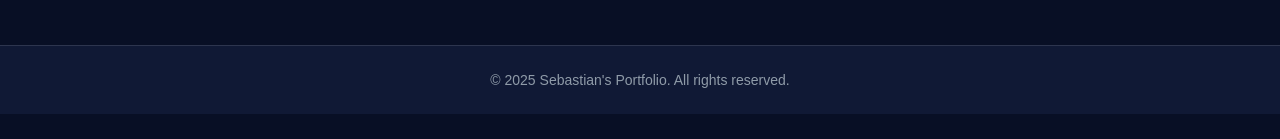
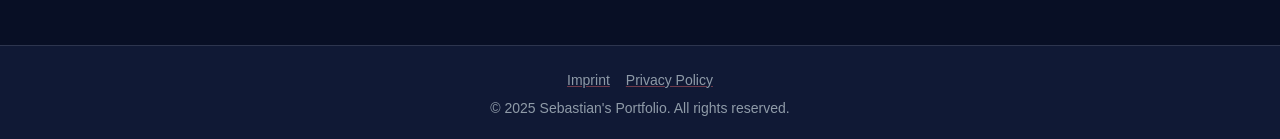
Before and after one commit to SebastianChristoph/portfolio, a React (Vite) app: page / in a window 1280 px wide. Shown: the part 2539-2678 px from the top of the page. Before the commit the page ends 2653 px from the top, so only its background shows below. Built offline with nearby package versions, Linux system fonts and the light colour scheme.

Commit message:
terms and conditions

```diff
--- a/src/components/Footer.tsx
+++ b/src/components/Footer.tsx
@@ -1,6 +1,47 @@
-import { Box, Typography, Container } from '@mui/material';
+import { Box, Typography, Container, Link } from '@mui/material';
+import { useState } from 'react';
+import LegalModal from './LegalModal';
 
 const Footer = () => {
+  const [openImprint, setOpenImprint] = useState(false);
+  const [openPrivacy, setOpenPrivacy] = useState(false);
+
+  const imprintContent = `Imprint
+
+Sebastian's Portfolio
+[Your Address]
+[Your City, Country]
+
+Contact:
+Email: [Your Email]
+Phone: [Your Phone Number]
+
+Responsible for content:
+[Your Name]
+
+Note: Please replace the placeholders with your actual information.`;
+
+  const privacyContent = `Privacy Policy
+
+This website is operated by Sebastian's Portfolio.
+
+1. Data Collection
+We collect personal data only when you voluntarily provide it to us through our contact form.
+
+2. Use of Data
+The data you provide will be used solely for the purpose of responding to your inquiry.
+
+3. Data Protection
+We implement appropriate security measures to protect your personal data.
+
+4. Your Rights
+You have the right to request information about your stored data and to request its correction or deletion.
+
+5. Contact
+For questions regarding data protection, please contact us at [Your Email].
+
+Note: This is a basic privacy policy. Please customize it according to your specific needs and legal requirements.`;
+
   return (
     <Box
       component="footer"
@@ -15,10 +56,41 @@ const Footer = () => {
       }}
     >
       <Container maxWidth="xl">
+        <Box sx={{ display: 'flex', justifyContent: 'center', gap: 2, mb: 1 }}>
+          <Link
+            component="button"
+            variant="body2"
+            onClick={() => setOpenImprint(true)}
+            sx={{ color: 'text.secondary', cursor: 'pointer' }}
+          >
+            Imprint
+          </Link>
+          <Link
+            component="button"
+            variant="body2"
+            onClick={() => setOpenPrivacy(true)}
+            sx={{ color: 'text.secondary', cursor: 'pointer' }}
+          >
+            Privacy Policy
+          </Link>
+        </Box>
         <Typography variant="body2" color="text.secondary" align="center">
           © {new Date().getFullYear()} Sebastian's Portfolio. All rights reserved.
         </Typography>
       </Container>
+
+      <LegalModal
+        open={openImprint}
+        onClose={() => setOpenImprint(false)}
+        title="Imprint"
+        content={imprintContent}
+      />
+      <LegalModal
+        open={openPrivacy}
+        onClose={() => setOpenPrivacy(false)}
+        title="Privacy Policy"
+        content={privacyContent}
+      />
     </Box>
   );
 };
--- /dev/null
+++ b/src/components/LegalModal.tsx
@@ -0,0 +1,34 @@
+import { useState } from 'react';
+import { Dialog, DialogTitle, DialogContent, DialogContentText, DialogActions, Button, Typography } from '@mui/material';
+
+interface LegalModalProps {
+  open: boolean;
+  onClose: () => void;
+  title: string;
+  content: string;
+}
+
+const LegalModal = ({ open, onClose, title, content }: LegalModalProps) => {
+  return (
+    <Dialog
+      open={open}
+      onClose={onClose}
+      maxWidth="md"
+      fullWidth
+    >
+      <DialogTitle>{title}</DialogTitle>
+      <DialogContent>
+        <DialogContentText>
+          <Typography variant="body1" component="div" sx={{ whiteSpace: 'pre-line' }}>
+            {content}
+          </Typography>
+        </DialogContentText>
+      </DialogContent>
+      <DialogActions>
+        <Button onClick={onClose}>Close</Button>
+      </DialogActions>
+    </Dialog>
+  );
+};
+
+export default LegalModal;
```
